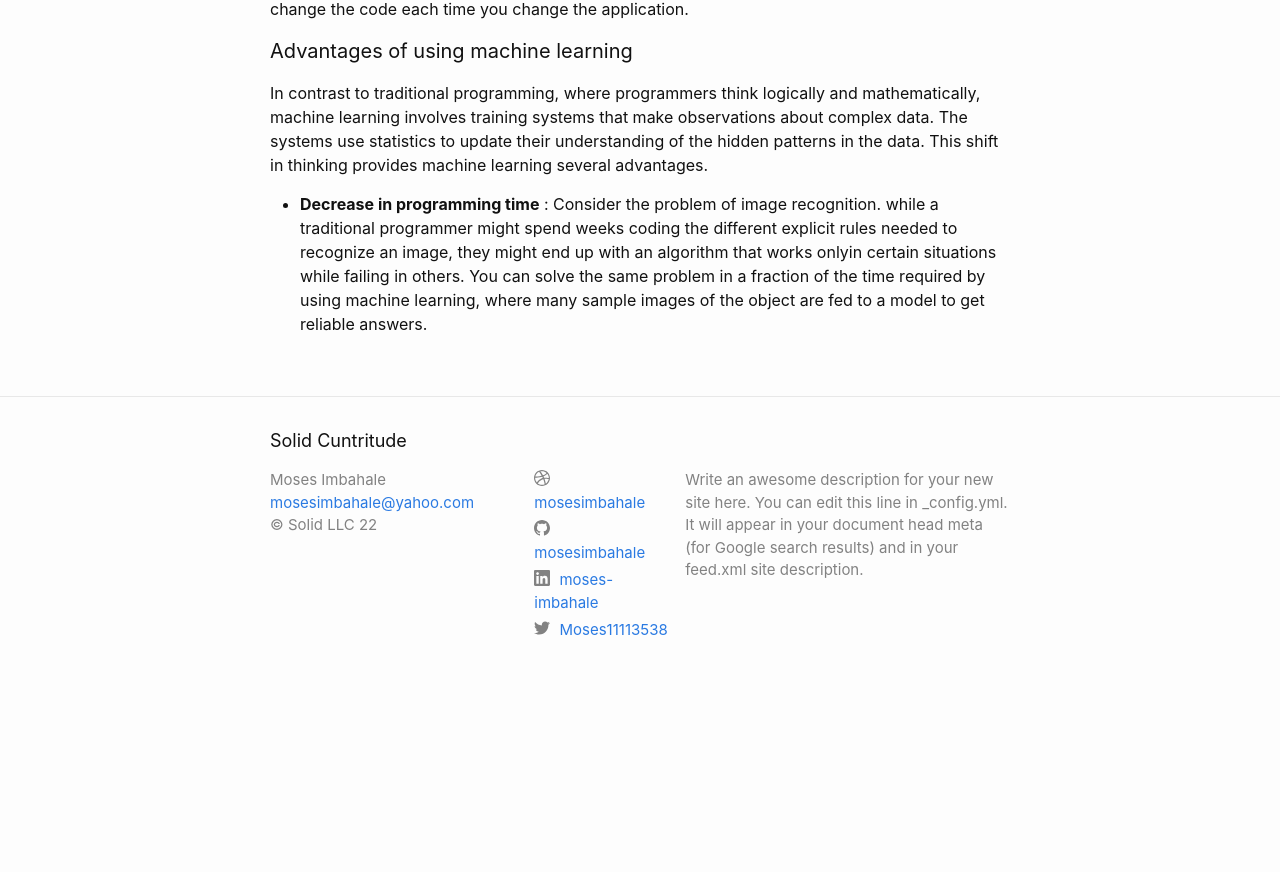
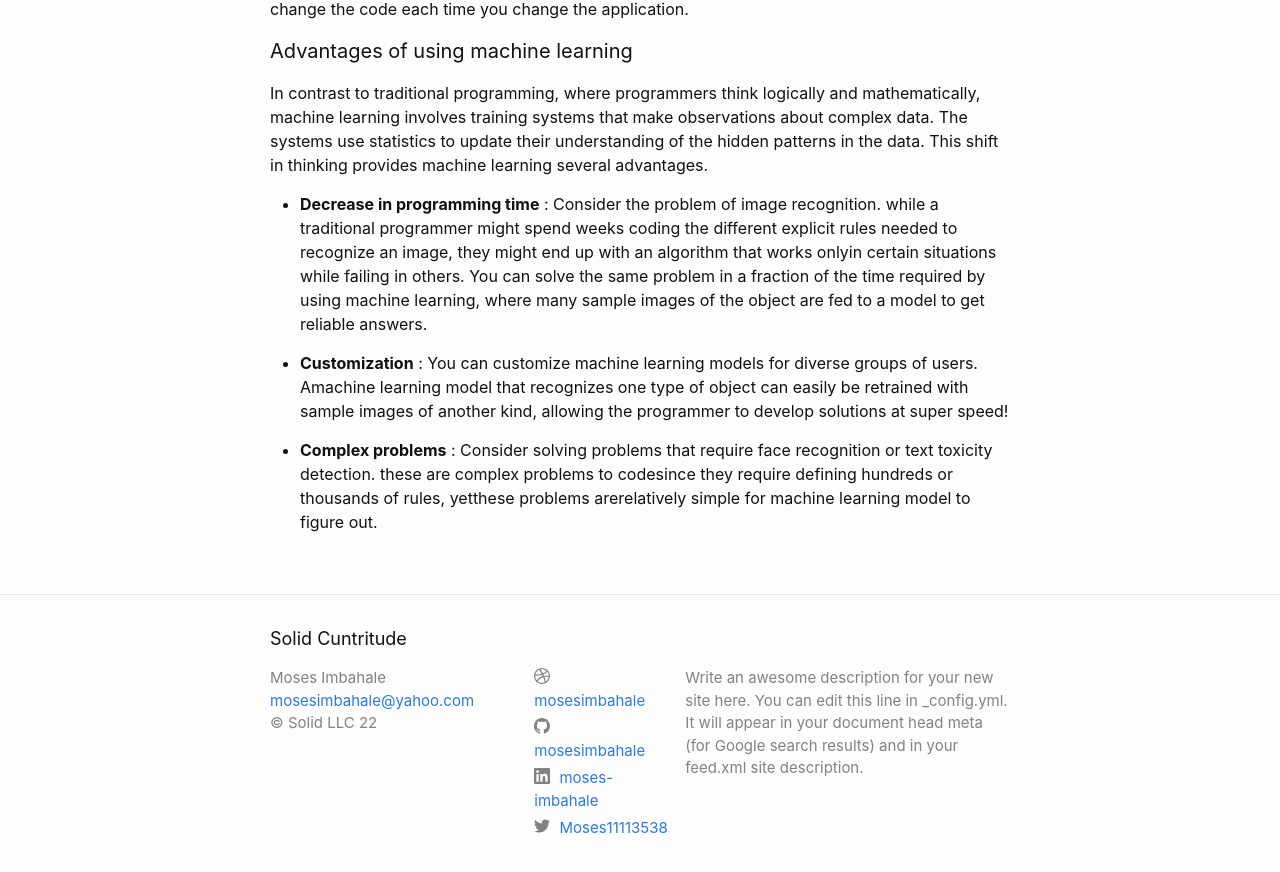
Before and after one commit to mosesimbahale/my-blog, a Jekyll site: the page built from Tech-blog/_posts/22-03-07-DS-AI-ML-DL-NN.md, in a window 1280 px wide and 900 px high, scrolled down 918 px. Shown: the top 872 px of the window. Built offline with Jekyll 4.4.1, drawn with Linux system fonts in a browser that asks for light colours; before the commit the page ends 1620 px from its top, so only the background shows below that.

Commit message:
Update 22-03-07-DS-AI-ML-DL-NN.md

```diff
--- a/Tech-blog/_posts/22-03-07-DS-AI-ML-DL-NN.md
+++ b/Tech-blog/_posts/22-03-07-DS-AI-ML-DL-NN.md
@@ -29,3 +29,8 @@ Additionally, you can reuse the model by feeding different training datato addre
 In contrast to traditional programming, where programmers think logically and mathematically, machine learning involves training systems that make observations about complex data. The systems use statistics to update their understanding of the hidden patterns in the data. This shift in thinking provides machine learning several advantages.
 
 - **Decrease in programming time** : Consider the problem of image recognition. while a traditional programmer might spend weeks coding the different explicit rules needed to recognize an image, they might end up with an algorithm that works onlyin certain situations while failing in others. You can solve the same problem in a fraction of the time required by using machine learning, where many sample images of the object are fed to a model to get reliable answers.
+
+
+- **Customization** : You can customize machine learning models for diverse groups of users. Amachine learning model that recognizes one type of object can easily be retrained with sample images of another kind, allowing the programmer to develop solutions at super speed!
+
+- **Complex problems** : Consider solving problems that require face recognition or text toxicity detection. these are complex problems to codesince they require defining hundreds or thousands of rules, yetthese problems arerelatively simple for machine learning model to figure out.
```
